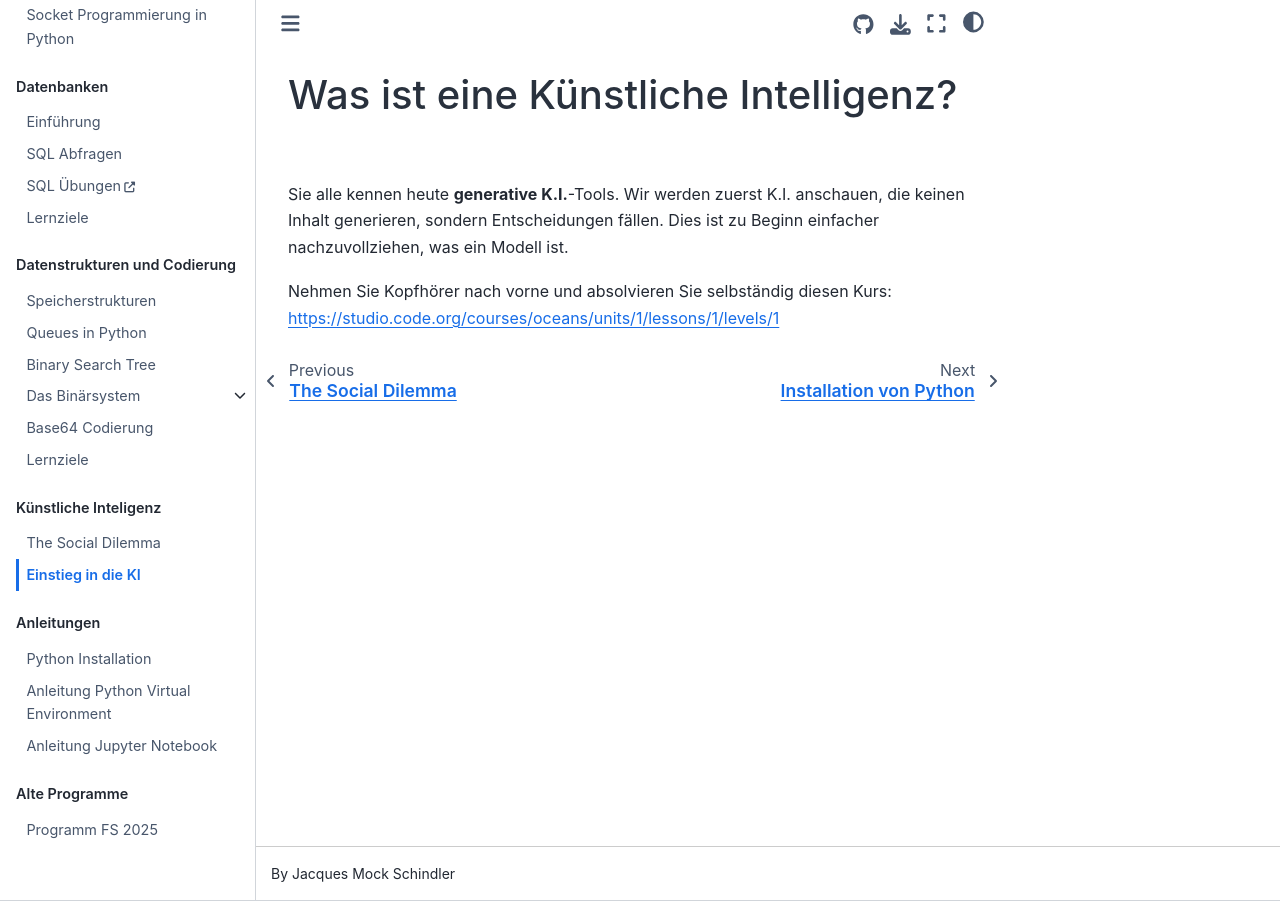
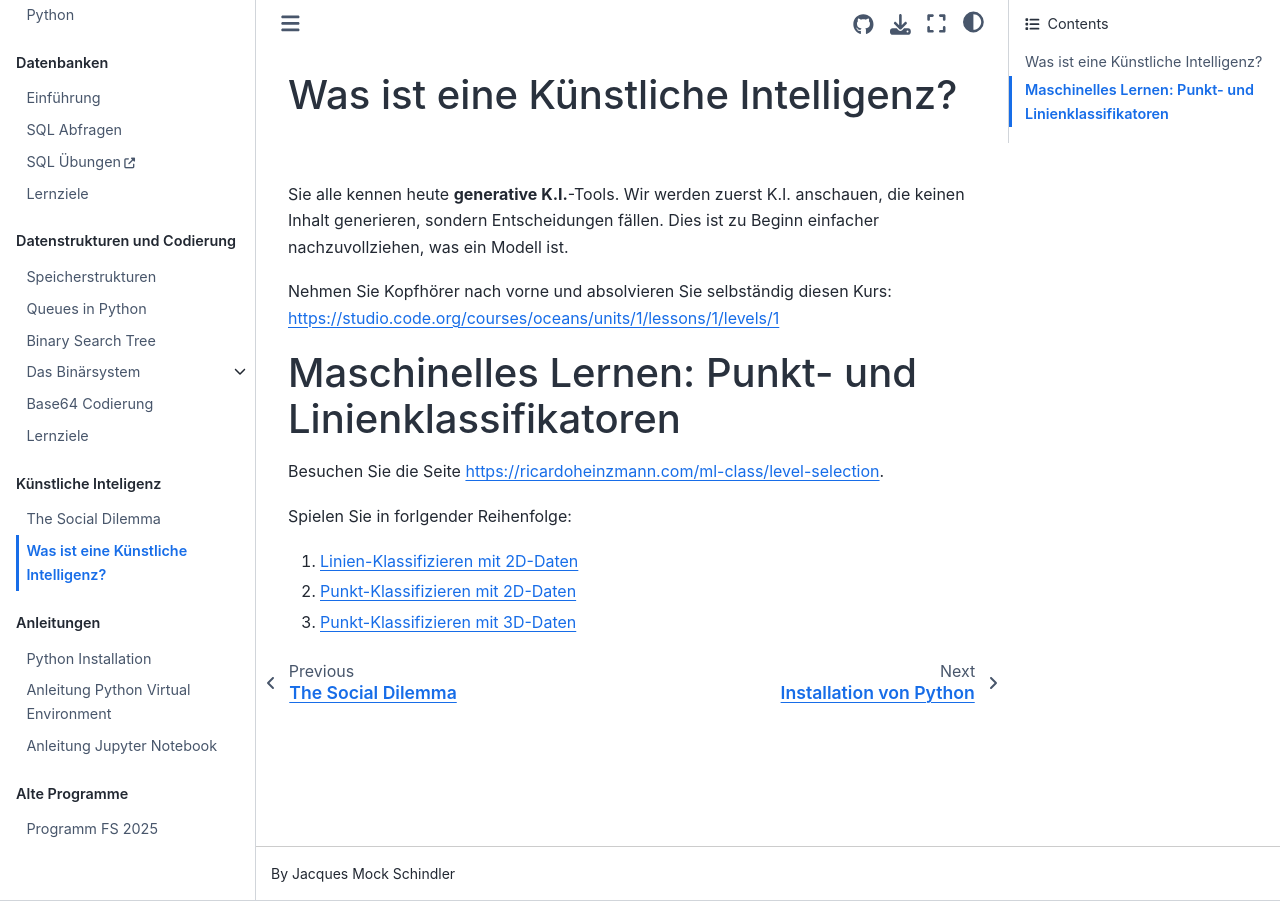
Before and after one commit to SkriptenMk/I_fP_24-28, a Jupyter Book: the page built from docs/251128/ki_beispiel.md, in a window 1280 px wide. Built offline with Jupyter Book 1.0.4 settings and Sphinx 7.4.7 and the Sphinx Book theme 1.1.4, drawn with Linux system fonts in a browser that asks for light colours.

Commit message:
Einstieg KI

```diff
--- a/docs/251128/ki_beispiel.md
+++ b/docs/251128/ki_beispiel.md
@@ -7,3 +7,16 @@
 
 Nehmen Sie Kopfhörer nach vorne und absolvieren Sie selbständig diesen Kurs:
 [https://studio.code.org/courses/oceans/units/1/lessons/1/levels/1](https://studio.code.org/courses/oceans/units/1/lessons/1/levels/1)
+
+# Maschinelles Lernen: Punkt- und Linienklassifikatoren
+
+Besuchen Sie die Seite
+[https://ricardoheinzmann.com/ml-class/level-selection](https://ricardoheinzmann.com/ml-class/level-selection).
+
+Spielen Sie in forlgender Reihenfolge:
+
+1.   [Linien-Klassifizieren mit 2D-Daten](https://ricardoheinzmann.com/ml-class/level/linien-klassifizieren-2D)
+2.   [Punkt-Klassifizieren mit 2D-Daten](https://ricardoheinzmann.com/ml-class/level/punkt-klassifizieren-2D)
+3.   [Punkt-Klassifizieren mit 3D-Daten](https://ricardoheinzmann.com/ml-class/level/punkt-klassifizieren-3D)
+<!-- https://abz.inf.ethz.ch/umgebungen/maschinelles-lernen-punkt-und-linienklassifikatoren/ -->
+<!-- https://github.com/lukas/ml-class -->
```
